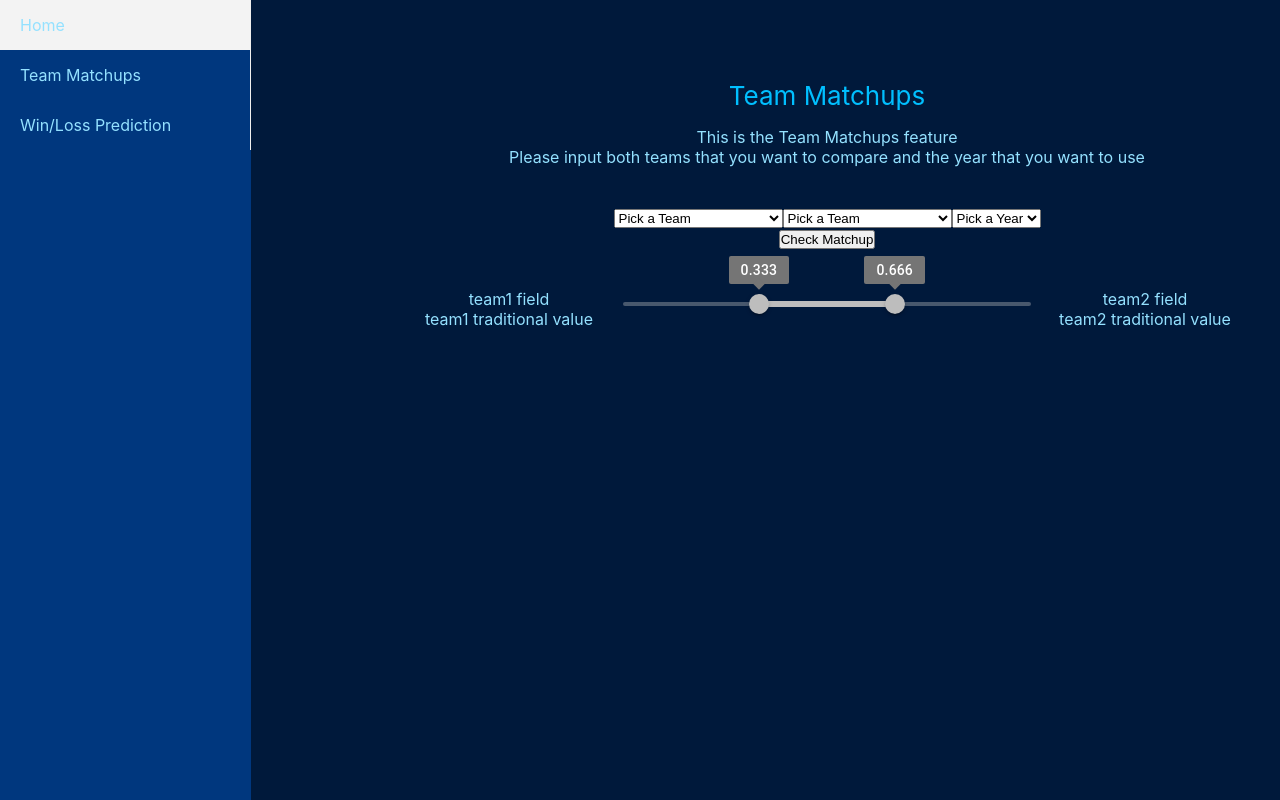
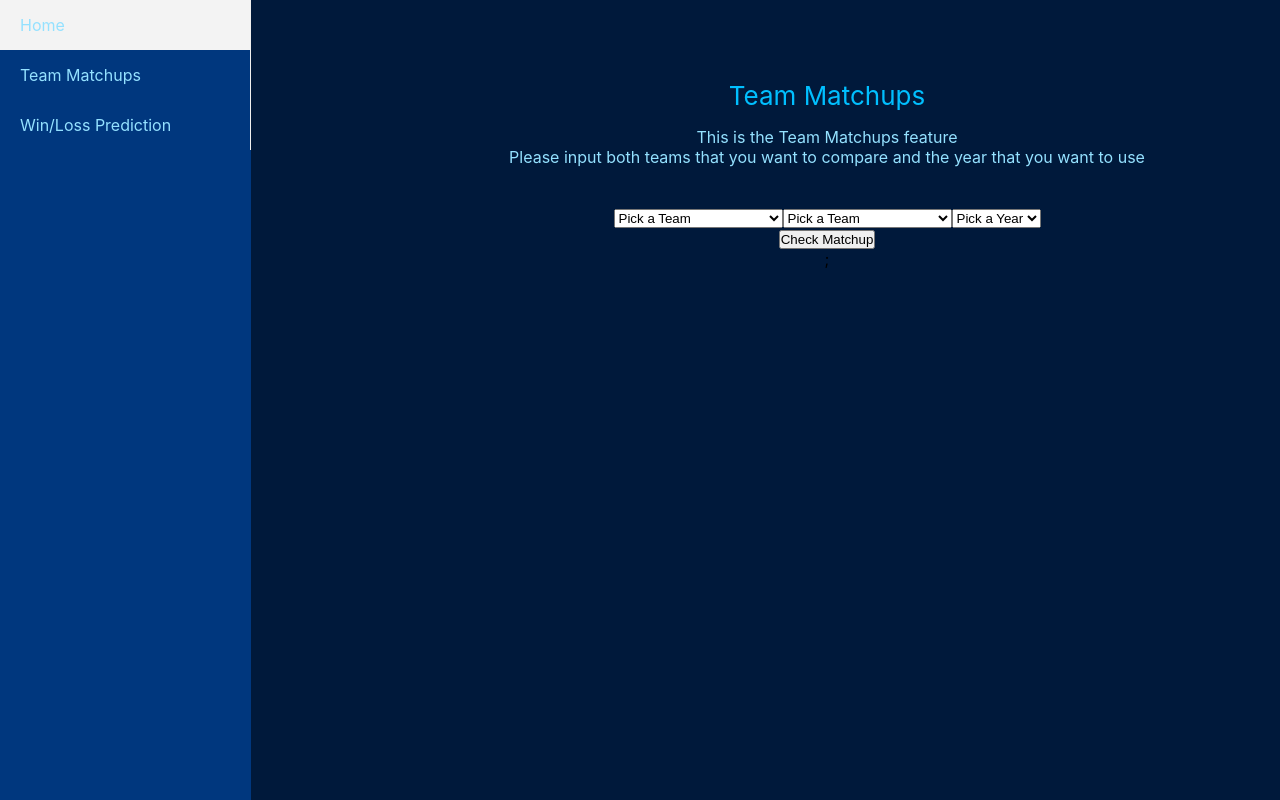
Before and after one commit to parathan/NBAMatchups, a React (Create React App) app in the folder WebApp/webapp/: page /matchups in a window 1280 px wide. Shown: the top 800 px of the page. Built offline with nearby package versions, Linux system fonts and the light colour scheme.

Commit message:
Map response data to slider component

```diff
--- a/WebApp/webapp/src/components/MatchupSlider/index.tsx
+++ b/WebApp/webapp/src/components/MatchupSlider/index.tsx
@@ -2,19 +2,25 @@ import React, { ChangeEvent, useState } from 'react';
 import styles from './index.module.css';
 import { Grid, Slider } from '@mui/material';
 
-function MatchupSlider() {
+import { Data } from '../../interfaces/data';
 
-    const [value, setValue] = useState([0.333, .666])
+function MatchupSlider(props: Data) {
 
-    function handleValue(e: Event, newValue: number | number[]) {
-        setValue(newValue as number[]);
-    }
+    const [value, setValue] = useState(
+        [props.team1Percentile1 < props.team2Percentile_Op ? props.team1Percentile1 : props.team2Percentile_Op,
+        props.team1Percentile1 >= props.team2Percentile_Op ? props.team1Percentile1 : props.team2Percentile_Op]
+    )
+    const [field1, setField1] = useState(props.team1Percentile1 < props.team2Percentile_Op ? props.field1 : props.field2)
+    const [field2, setField2] = useState(props.team1Percentile1 >= props.team2Percentile_Op ? props.field1 : props.field2)
+
+    const [trad1, setTrad1] = useState(props.team1Percentile1 < props.team2Percentile_Op ? props.team1Trad : props.team2Trad_Op)
+    const [trad2, setTrad2] = useState(props.team1Percentile1 >= props.team2Percentile_Op ? props.team1Trad : props.team2Trad_Op)
 
     return (
         <Grid container spacing={2} className={styles.slider}>
             <Grid item xs={3} className={styles.description}>
-                team1 field<br/>
-                team1 traditional value
+                {field1}<br/>
+                {trad1}
             </Grid>
             <Grid item xs={6}>
                 <Slider
@@ -23,13 +29,12 @@ function MatchupSlider() {
                 value={value}
                 step={0.001}
                 valueLabelDisplay='on'
-                onChange={handleValue}
                 disabled
                 />
             </Grid>
             <Grid item xs={3} className={styles.description}>
-                team2 field<br/>
-                team2 traditional value
+                {field2}<br/>
+                {trad2}
             </Grid>
         </Grid>
     )
--- /dev/null
+++ b/WebApp/webapp/src/interfaces/data.tsx
@@ -0,0 +1,11 @@
+export interface Data {
+    field1: string,
+    field2: string,
+    PercentileDifference: string,
+    absPercentileDifference: number,
+    team1Percentile1: number,
+    team2Percentile_Op: number,
+    TraditionalDifference: string,
+    team1Trad: number,
+    team2Trad_Op: number
+}
--- a/WebApp/webapp/src/pages/Matchups/index.tsx
+++ b/WebApp/webapp/src/pages/Matchups/index.tsx
@@ -1,24 +1,14 @@
-import React, { ChangeEvent, useState } from 'react';
+import React, { ChangeEvent, useEffect, useState } from 'react';
 import styles from './index.module.css';
 import Layout from '../../components/Layout/Layout';
 import MatchupSlider from '../../components/MatchupSlider';
+import { Data } from '../../interfaces/data';
 
 import { teamsNames } from '../../constants/teamNames';
 import { years } from '../../constants/years';
 import axios from 'axios';
 import { Grid, Slider } from '@mui/material';
 
-interface Data {
-  field1: string,
-  field2: string,
-  PercentileDifference: string,
-  absPercentileDifference: number,
-  team1Percentile1: number,
-  team2Percentile_Op: number,
-  TraditionalDifference: string,
-  team1Trad: number,
-  team2Trad_Op: number
-}
 
 function Matchups() {
 
@@ -31,6 +21,10 @@ function Matchups() {
   const [year, setYear] = useState("")
   const [errMessage, setErrorMessage] = useState("Error")
   const [data, setData] = useState<Data[]>([])
+
+  useEffect(() => {
+    console.log(data)
+  }, [data])
 
   function changeTeam1(e: ChangeEvent<HTMLSelectElement>) {
     setTeam1(e.target.value)
@@ -61,8 +55,6 @@ function Matchups() {
       setErrorVisible(false)
       setSuccessVisible(true)
       setData(response.data.statistics)
-    }).then(() => {
-      console.log(data)
     })
     .catch((error) => {
       console.log(error)
@@ -127,7 +119,20 @@ function Matchups() {
         <div className={`${styles.description} ${successVisible ? styles.notHidden : styles.hidden}`}>
           Success
         </div>
-        <MatchupSlider/>
+        {
+          data.map( sliderData =>
+            <MatchupSlider
+              field1={sliderData.field1}
+              field2={sliderData.field2}
+              PercentileDifference={sliderData.PercentileDifference}
+              absPercentileDifference={sliderData.absPercentileDifference}
+              team1Percentile1={sliderData.team1Percentile1}
+              team2Percentile_Op={sliderData.team2Percentile_Op}
+              TraditionalDifference={sliderData.TraditionalDifference}
+              team1Trad={sliderData.team1Trad}
+              team2Trad_Op={sliderData.team2Trad_Op}
+            />
+        )};
       </div>
     </Layout>
   );
```
